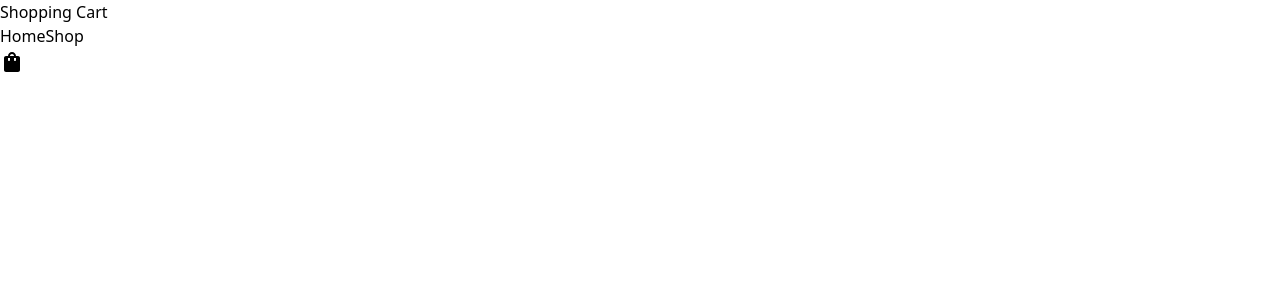
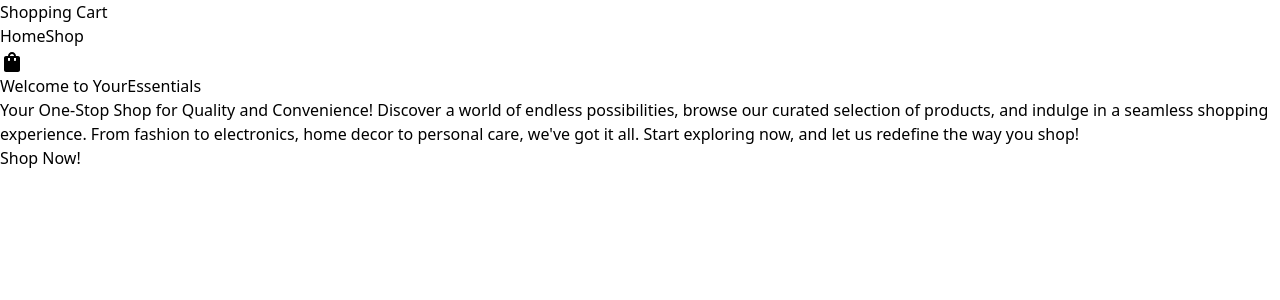
Before and after one commit to dylen400mh/YourEssentials, a React (Vite) app: page / in a window 1280 px wide. Shown: the top 300 px of the page. Built offline with nearby package versions, Linux system fonts and the light colour scheme.

Commit message:
Add welcome message and shop button to home page.

```diff
--- a/src/components/App.jsx
+++ b/src/components/App.jsx
@@ -1,5 +1,6 @@
 import { useState } from "react";
 import Header from "./Header";
+import { Link } from "react-router-dom";
 
 function App() {
   const [cart, setCart] = useState([]);
@@ -7,7 +8,15 @@ function App() {
   return (
     <div>
       <Header cart={cart} />
-      {/* Other components */}
+      <h1>Welcome to YourEssentials</h1>
+      <p>
+        Your One-Stop Shop for Quality and Convenience! Discover a world of
+        endless possibilities, browse our curated selection of products, and
+        indulge in a seamless shopping experience. From fashion to electronics,
+        home decor to personal care, we&apos;ve got it all. Start exploring now,
+        and let us redefine the way you shop!
+      </p>
+      <Link to="/shop">Shop Now!</Link>
     </div>
   );
 }
```
